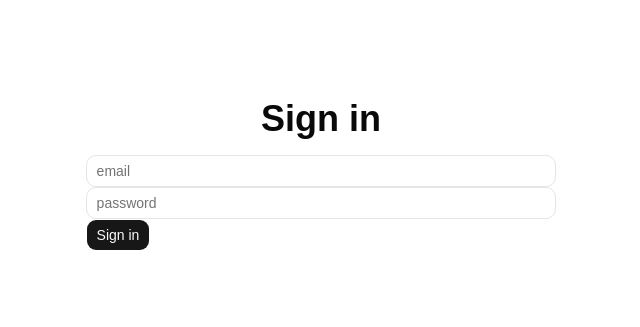
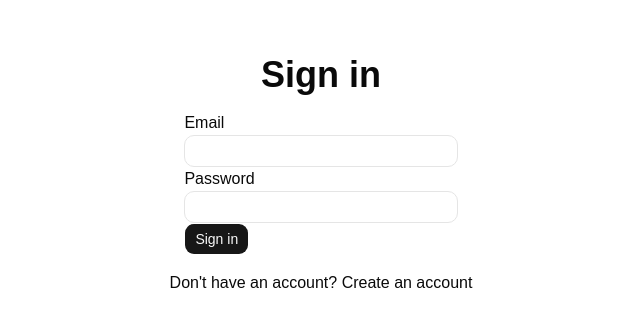
Before and after one commit to jeffjlu/hanji, a React (Vite) app in the folder apps/web/: page /login in a window 1280 px wide. Shown: the part 225-552 px from the top of the page, without its empty margins (319-959 px from the left). Built offline with nearby package versions, Linux system fonts and the light colour scheme.

Commit message:
feat(web): add login form

```diff
--- /dev/null
+++ b/apps/web/src/lib/forms/focusFirstError.ts
@@ -0,0 +1,15 @@
+/**
+ * Go through fields in order, and focus first ref with an error.
+ */
+export function focusFirstError<F extends string>(
+  order: readonly F[],
+  errors: Partial<Record<F, string>>,
+  refs: Partial<Record<F, { current: HTMLElement | null }>>
+): void {
+  for (const field of order) {
+    if (errors[field]) {
+      refs[field]?.current?.focus();
+      return;
+    }
+  }
+}
--- a/apps/web/src/pages/Login.tsx
+++ b/apps/web/src/pages/Login.tsx
@@ -2,33 +2,131 @@ import { Button } from '@/components/ui/Button';
 import { Input } from '@/components/ui/Input';
 import { useLogin } from '@/lib/queries/auth';
 import { useDocumentTitle } from '@/lib/useDocumentTitle';
-import { useNavigate } from 'react-router';
+import { loginRequestSchema } from '@hanji/schemas';
+import { useRef, useState } from 'react';
+import { Link, useNavigate } from 'react-router';
+import { ApiError } from '@/lib/api/errors';
+import { focusFirstError } from '@/lib/forms/focusFirstError';
 
+type LoginField = 'email' | 'password';
 export default function LoginPage() {
   const login = useLogin();
   const navigate = useNavigate();
 
+  const emailRef = useRef<HTMLInputElement>(null);
+  const passwordRef = useRef<HTMLInputElement>(null);
+
+  const [email, setEmail] = useState('');
+  const [password, setPassword] = useState('');
+  const [fieldErrors, setFieldErrors] = useState<Partial<Record<LoginField, string>>>({});
+  const [formError, setFormError] = useState<string | null>(null);
+
+  const FIELD_ORDER = ['email', 'password'] as const;
+  const refs = { email: emailRef, password: passwordRef };
+
   async function onSubmit(event: React.SubmitEvent<HTMLFormElement>) {
     event.preventDefault();
-    const formData = new FormData(event.currentTarget);
-    const email = formData.get('email') as string;
-    const password = formData.get('password') as string;
+    setFieldErrors({});
+    setFormError(null);
+    const loginRequest = { email, password };
+    const result = loginRequestSchema.safeParse(loginRequest);
+
+    if (!result.success) {
+      const errors: Partial<Record<LoginField, string>> = {};
+      for (const issue of result.error.issues) {
+        const field = issue.path[0];
+
+        if ((field === 'email' || field === 'password') && !errors[field]) {
+          errors[field] = issue.message;
+        }
+      }
+
+      setFieldErrors(errors);
+      focusFirstError(FIELD_ORDER, errors, refs);
+      return;
+    }
     try {
-      await login.mutateAsync({ email, password });
-      navigate('/app');
+      await login.mutateAsync(result.data);
+      navigate('/app', { replace: true });
     } catch (error) {
-      console.error(error);
+      if (error instanceof ApiError) {
+        if (error.status === 401) {
+          emailRef.current?.focus();
+          return setFormError('Invalid email or password');
+        } else if (error.status === 429) {
+          emailRef.current?.focus();
+          return setFormError('Too many login attempts. Please wait before trying again.');
+        } else if (error.status == 400 && error.fieldErrors) {
+          const errors = {
+            email: error.fieldErrors['email']?.[0],
+            password: error.fieldErrors['password']?.[0],
+          };
+          focusFirstError(FIELD_ORDER, errors, refs);
+          return setFieldErrors(errors);
+        }
+      }
+      setFormError('Something went wrong. Please try again.');
     }
   }
-  useDocumentTitle('Sign in \| Hanji');
+  useDocumentTitle('Sign in | Hanji');
   return (
     <main className="flex min-h-screen flex-col items-center justify-center gap-4">
       <h1 className="text-4xl font-bold">Sign in</h1>
-      <form onSubmit={onSubmit}>
-        <Input name="email" type="email" placeholder="email"></Input>
-        <Input name="password" type="password" placeholder="password"></Input>
-        <Button type="submit">{login.isPending ? 'Signing in...' : 'Sign in'}</Button>
+      <form onSubmit={onSubmit} noValidate>
+        <div>
+          <label htmlFor="email">Email</label>
+          <Input
+            ref={emailRef}
+            id="email"
+            type="email"
+            value={email}
+            autoComplete="email"
+            onChange={(event) => {
+              setEmail(event.target.value);
+              setFieldErrors((prev) => ({ ...prev, email: undefined }));
+              setFormError(null);
+            }}
+            aria-invalid={!!fieldErrors.email}
+            aria-describedby={fieldErrors.email ? 'email-error' : undefined}
+          />
+          {fieldErrors.email && (
+            <p id="email-error" role="alert">
+              {fieldErrors.email}
+            </p>
+          )}
+        </div>
+        <div>
+          <label htmlFor="password">Password</label>
+          <Input
+            ref={passwordRef}
+            id="password"
+            type="password"
+            value={password}
+            autoComplete="current-password"
+            onChange={(event) => {
+              setPassword(event.target.value);
+              setFieldErrors((prev) => ({ ...prev, password: undefined }));
+              setFormError(null);
+            }}
+            aria-invalid={!!fieldErrors.password}
+            aria-describedby={fieldErrors.password ? 'password-error' : undefined}
+          />
+          {fieldErrors.password && (
+            <p id="password-error" role="alert">
+              {fieldErrors.password}
+            </p>
+          )}
+        </div>
+
+        {formError && <p role="alert">{formError}</p>}
+
+        <Button type="submit" disabled={login.isPending}>
+          {login.isPending ? 'Signing in...' : 'Sign in'}
+        </Button>
       </form>
+      <p>
+        Don't have an account? <Link to="/register">Create an account</Link>
+      </p>
     </main>
   );
 }
```
Also changed, not shown: 1 other file (tests, documents, lock files or other folders).
